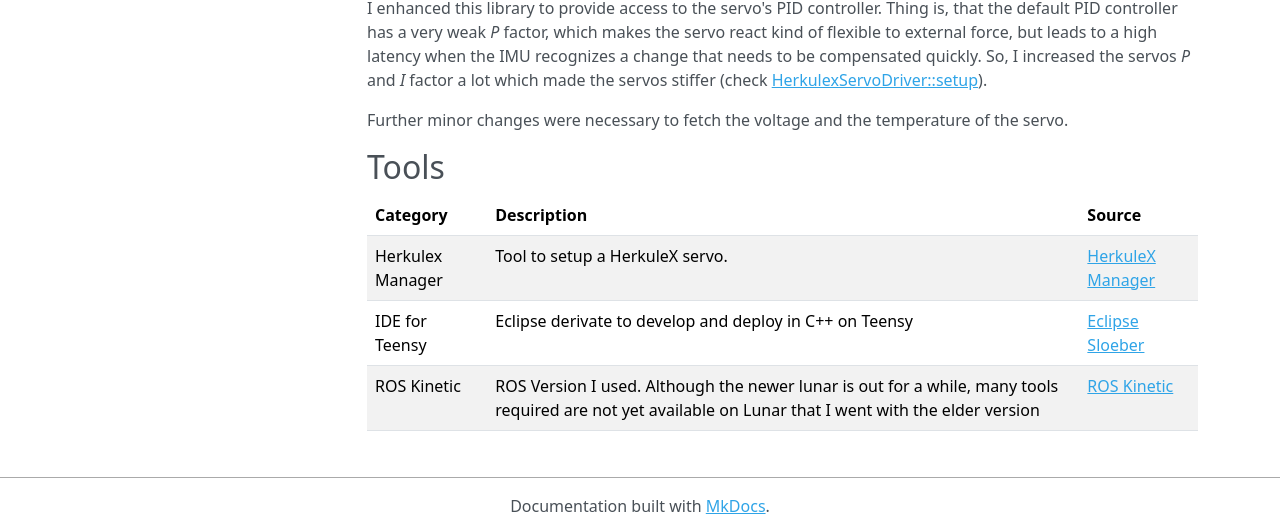
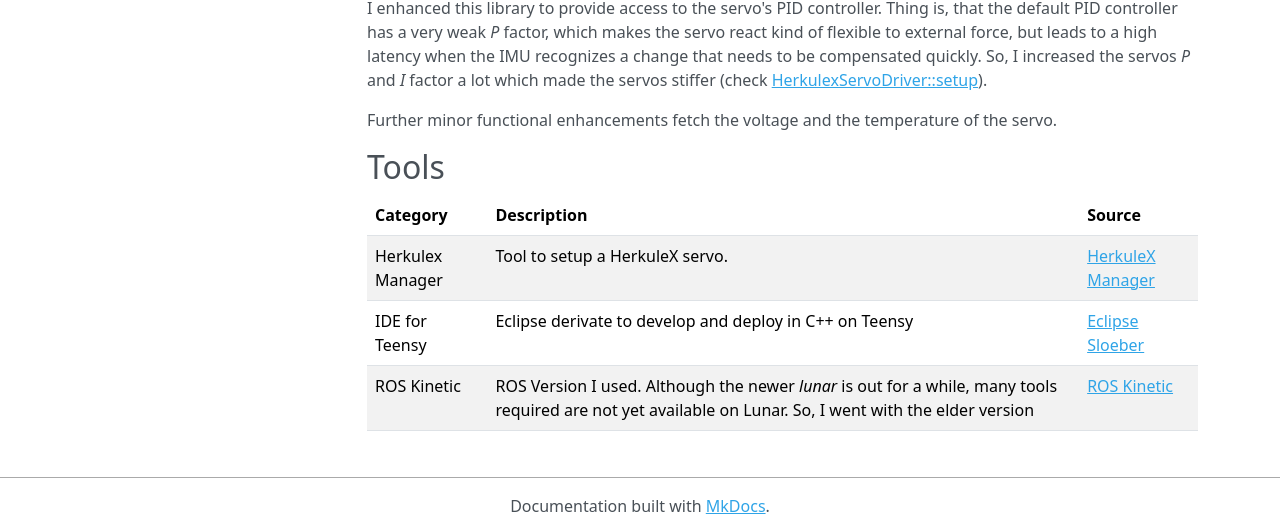
Before and after one commit to jochenalt/Pentapod-Design, an MkDocs documentation site: the page built from docs/bill-of-material.md, in a window 1280 px wide and 900 px high, scrolled down 3171 px. Shown: the part 366-882 px from the top of the window. Built offline with MkDocs 1.6.1, drawn with Linux system fonts in a browser that asks for light colours; nearby versions of some CDN libraries; old or Windows-style settings are respelled for this version of MkDocs.

Commit message:
no message

```diff
--- a/docs/bill-of-material.md
+++ b/docs/bill-of-material.md
@@ -59,11 +59,11 @@ Since we do not have status information of a servo by that procedure, we request
 
 I enhanced this library to provide access to the servo's PID controller. Thing is, that the default PID controller has a very weak *P* factor, which makes the servo react kind of flexible to external force, but leads to a high latency when the IMU recognizes a change that needs to be compensated quickly. So, I increased the servos *P* and *I* factor a lot which made the servos stiffer (check [HerkulexServoDriver::setup](https://github.com/jochenalt/Pentapod-Code/tree/master/Cortex/HerkulexServoDrive.cpp)).
 
-Further minor changes were necessary to fetch the voltage and the temperature of the servo.
+Further minor functional enhancements fetch the voltage and the temperature of the servo.
 
 ## Tools
 |Category              |  Description                                                        | Source     |
 |:---------------------|:--------------------------------------------------------------------|:-----------|
 |Herkulex Manager      | Tool to setup a HerkuleX servo.                                     |  [HerkuleX Manager](http://www.dongburobot.com/jsp/board/boardDown.jsp?bseq=6783) |
 |IDE for Teensy        | Eclipse derivate to develop and deploy in C++ on Teensy             |  [Eclipse Sloeber](http://eclipse.baeyens.it) |
-|ROS Kinetic           | ROS Version I used. Although the newer lunar is out for a while, many tools required are not yet available on Lunar that I went with the elder version |  [ROS Kinetic](http://wiki.ros.org/kinetic) |
+|ROS Kinetic           | ROS Version I used. Although the newer *lunar* is out for a while, many tools required are not yet available on Lunar. So, I went with the elder version |  [ROS Kinetic](http://wiki.ros.org/kinetic) |
```
